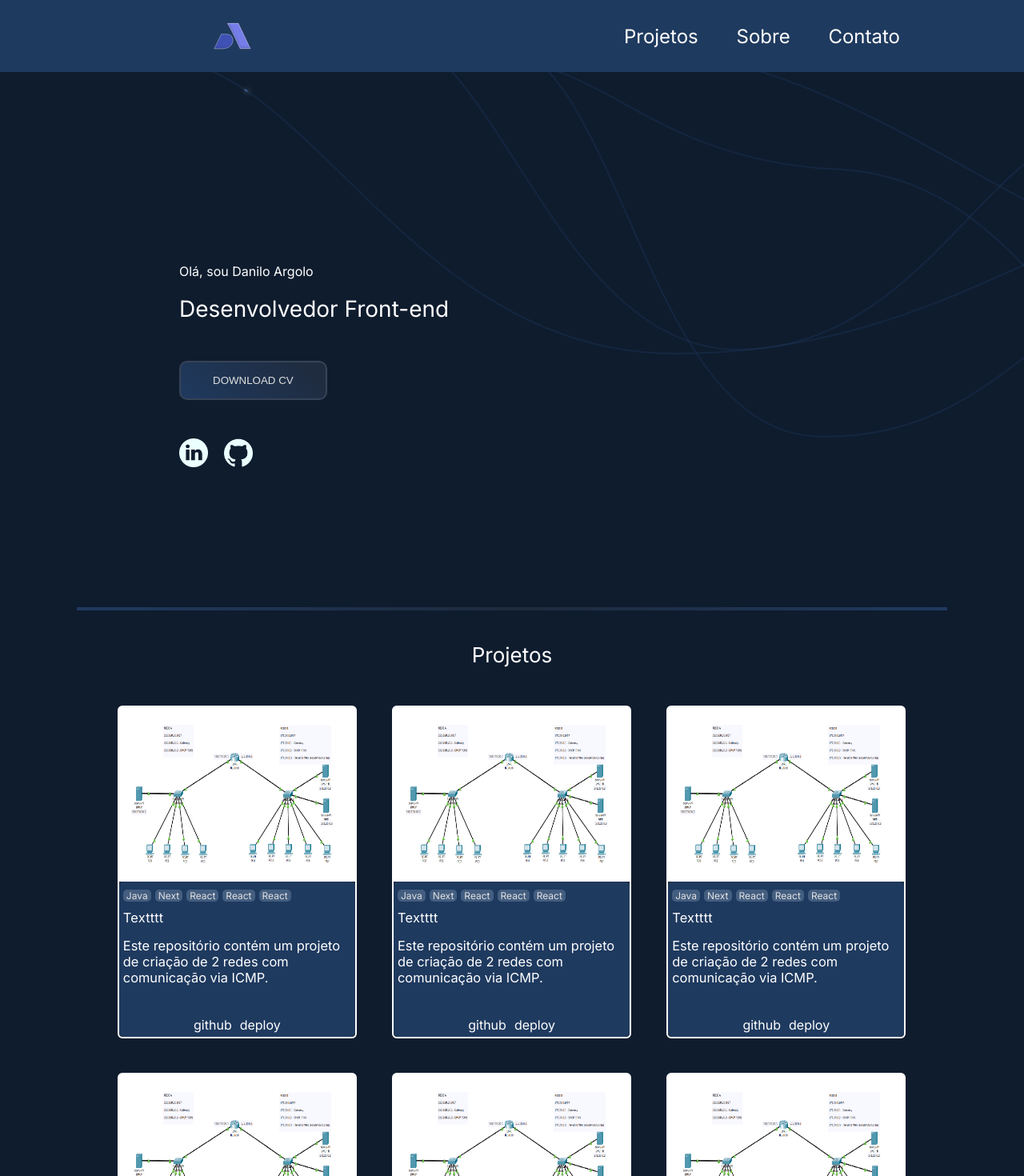
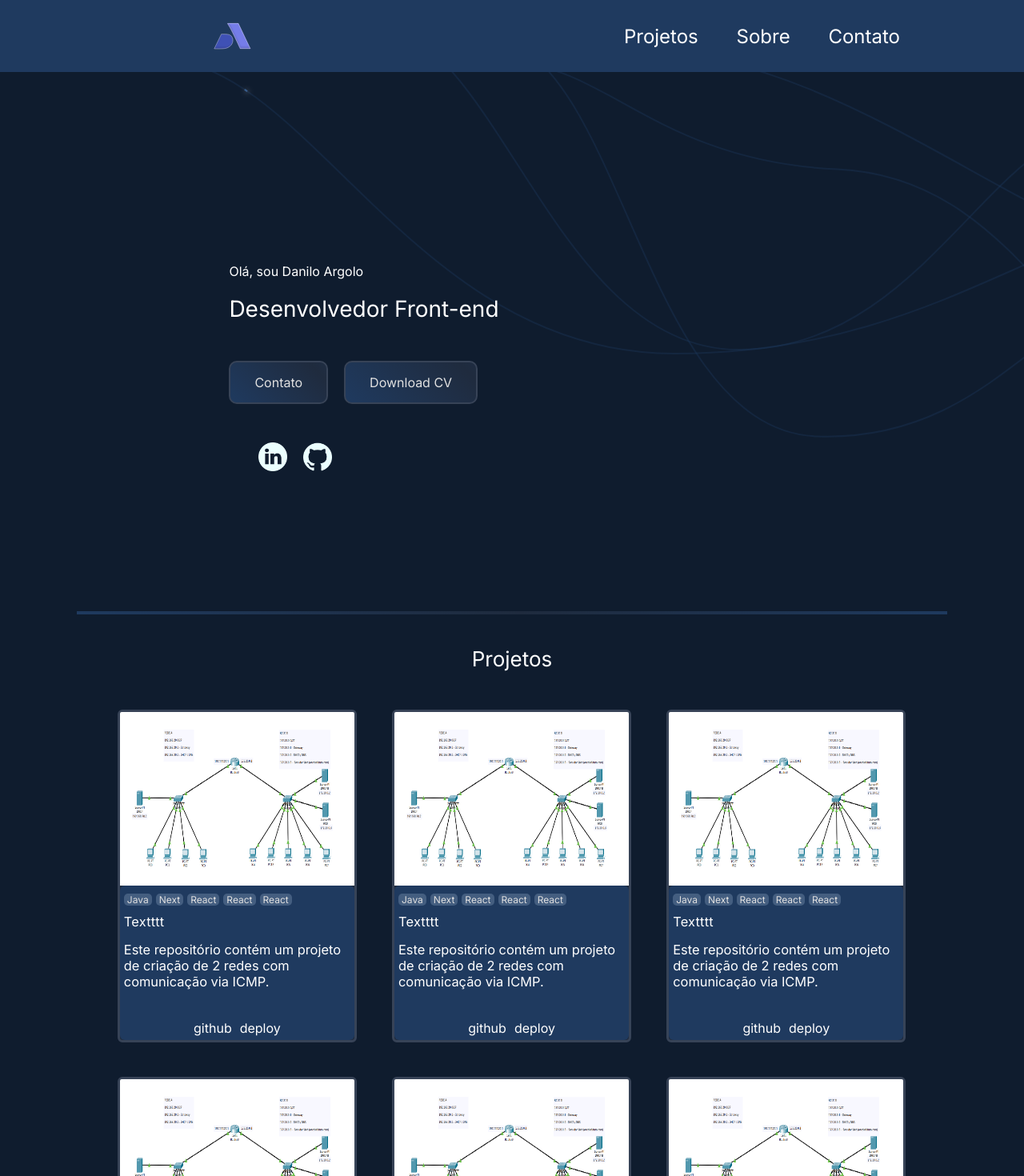
Before and after one commit to danargolo/portfolio, a Next.js app: page / in a window 1280 px wide. Shown: the top 1470 px of the page at 80% size. Built offline with nearby package versions, Linux system fonts and the light colour scheme.

Commit message:
style: minors changes

```diff
--- a/src/components/About/styles.js
+++ b/src/components/About/styles.js
@@ -35,6 +35,7 @@ export const AboutWrapper = styled.div`
   flex-direction: column;
   align-items: center;
   padding-bottom: 1rem ;
+  gap: 4rem;
 
   @media (min-width: 769px) {
     flex-direction: row;
@@ -59,6 +60,11 @@ export const ContainerText = styled.div`
     /* justify-content: right; */
     align-items: flex-start;
     gap: 0.5rem;
+  }
+
+  @media (max-width: ${({theme}) => theme.breakpoints.sm}) {
+    width: 22rem;
+    font-size: clamp(0.9rem, 2vw, 1rem);
   }
 `
 
@@ -87,4 +93,8 @@ export const AboutText = styled.p`
     height: 360px;
     text-align: left;
   }
+
+  /* @media (max-width: ${({theme}) => theme.breakpoints.sm}) {
+    font-size: clamp(0.9rem, 2.5vw, 1.10rem);
+  } */
 `
--- a/src/components/Contact/styles.js
+++ b/src/components/Contact/styles.js
@@ -28,6 +28,9 @@ export const Contact = styled.section`
   }
 `
 export const  ContactWrapper = styled.div`
+  & > p{
+    font-size: clamp(1rem, 3vw, 1.125rem);
+  }
 `
 
 export const StyledUl = styled(Ulist)`
--- a/src/components/Hero/index.jsx
+++ b/src/components/Hero/index.jsx
@@ -6,6 +6,9 @@ import github from "../../../public/icons/github.png"
 import { Button } from '../ui/Button'
 import { Hr } from '../ui/Hr'
 import Wave from '../ui/Wave/wave'
+import { Anchor } from '../ui/Anchor'
+
+const link = "https://drive.google.com/file/d/123L7C6zDkLpblmF1NYpgJ1iex8-_g3yc/view?usp=drive_link"
 
 
 export const Hero = () => {
@@ -16,7 +19,10 @@ export const Hero = () => {
           <S.NameText>Olá, sou Danilo Argolo</S.NameText>
           <S.RoleText>Desenvolvedor Front-end</S.RoleText>
         </S.TextContainer>
-        <Button text="Download CV"/>
+        <S.AnchorContainer>
+          <Anchor text="Contato" path="#contact" target="" />
+          <Anchor text="Download CV" path={link} target="_blank" />
+        </S.AnchorContainer>
         <S.IconsContainer>
           <Icon width={36} heigth={36} alt="Icon Linkedin" src={linkedin}/>
           <Icon width={36} heigth={36} alt="Icon GitHub" src={github}/>
--- a/src/components/Hero/styles.js
+++ b/src/components/Hero/styles.js
@@ -29,7 +29,7 @@ export const ImageWrapper = styled(Image)`
 export const HeroWrapper = styled.div`
   display: flex;
   flex-direction: column;
-  align-items: flex-start;
+  /* align-items: center; */
   margin-top: 4rem;
   padding: 10.9375rem 0;
   gap: 3rem;
@@ -43,7 +43,13 @@ export const HeroWrapper = styled.div`
     width: 65%;
     /* margin-left: 10rem; */
     justify-content: center;
+    align-items: center;
     z-index: 10;
+  }
+
+  @media (max-width: ${({theme}) => theme.breakpoints.sm}) {
+    width: 20rem;
+    /* font-size: clamp(0.9rem, 2vw, 1rem); */
   }
 
 
@@ -52,6 +58,7 @@ export const HeroWrapper = styled.div`
 export const TextContainer = styled.div`
   display: flex;
   flex-direction: column;
+  align-items: center;
   /* padding: 0.9rem; */
   gap: 1.25rem;
 
@@ -67,9 +74,33 @@ export const TextContainer = styled.div`
 export const IconsContainer = styled.div`
   display: flex;
   gap: 1.25rem;
-  width: 40%;
+  /* width: 40%; */
   align-items: center;
+  justify-content: center;
+
+  @media (min-width: 769px) {
+    width: 85%;
+    justify-content: start;
+    align-items: flex-start;
+    margin-left: 4.5625rem;
+    /* padding: 0; */
+
+  }
+`
+export const AnchorContainer = styled.div`
+  display: flex;
+  gap: 1.25rem;
+  /* width: 40%; */
+  align-items: center;
+  justify-content: center;
   /* margin-left: 1.5625rem; */
+  @media (min-width: 769px) {
+    width: 85%;
+    justify-content: start;
+    align-items: flex-start;
+    padding: 0;
+
+  }
 `
 
 export const NameText = styled(Text)`
--- a/src/components/ProjectsPreviews/index.jsx
+++ b/src/components/ProjectsPreviews/index.jsx
@@ -1,9 +1,9 @@
 "use client"
 
 import * as S from './styles'
-import { Button } from '../ui/Button';
 import { Hr } from '../ui/Hr';
 import { Slider } from '../ui/Slider';
+import { Anchor } from '../ui/Anchor';
 
 
 
@@ -16,7 +16,7 @@ export const Projects = () => {
     <S.Projects id="projects">
       <S.Text>Projetos</S.Text>
         <Slider data={projects}/>
-        <Button text="Ver todos" disabled/>
+        <Anchor text="Ver todos" disabled/>
       <Hr />
     </S.Projects>
   );
--- a/src/components/ui/Button/index.jsx
+++ b/src/components/ui/Button/index.jsx
@@ -1,7 +1,7 @@
 import * as S from './styles'
 
-export const Button = ({text}) => {
+export const Button = ({ text, src }) => {
   return (
-    <S.Button>{text}</S.Button>
+    <S.Button src={src}>{text}</S.Button>
   )
 }
--- a/src/components/ui/Card/styles.js
+++ b/src/components/ui/Card/styles.js
@@ -17,7 +17,7 @@ export const Card = styled.div`
   height: 26rem;
   border-radius: 6px;
   background-color: ${({theme}) => theme.colors.bg200};
-  border: 2px solid ${({theme}) => theme.colors.text100};
+  border: 3px solid ${({theme}) => theme.colors.bg300 };
   /* box-shadow: 5px 5px 10px -20px rgba(0,0,0,0.62); */
   /* box-shadow: rgba(0, 0, 0, 0.24) 0px 3px 8px; */
   scroll-snap-align: center;
--- a/src/components/ui/Wave/styles.js
+++ b/src/components/ui/Wave/styles.js
@@ -4,7 +4,7 @@ import styled, {keyframes} from "styled-components"
 
 const draw = keyframes`
   0% {
-    stroke-dashoffset: 1200;
+    stroke-dashoffset: 1350;
     /* stroke-opacity: 0; */
   }
   100% {
```
